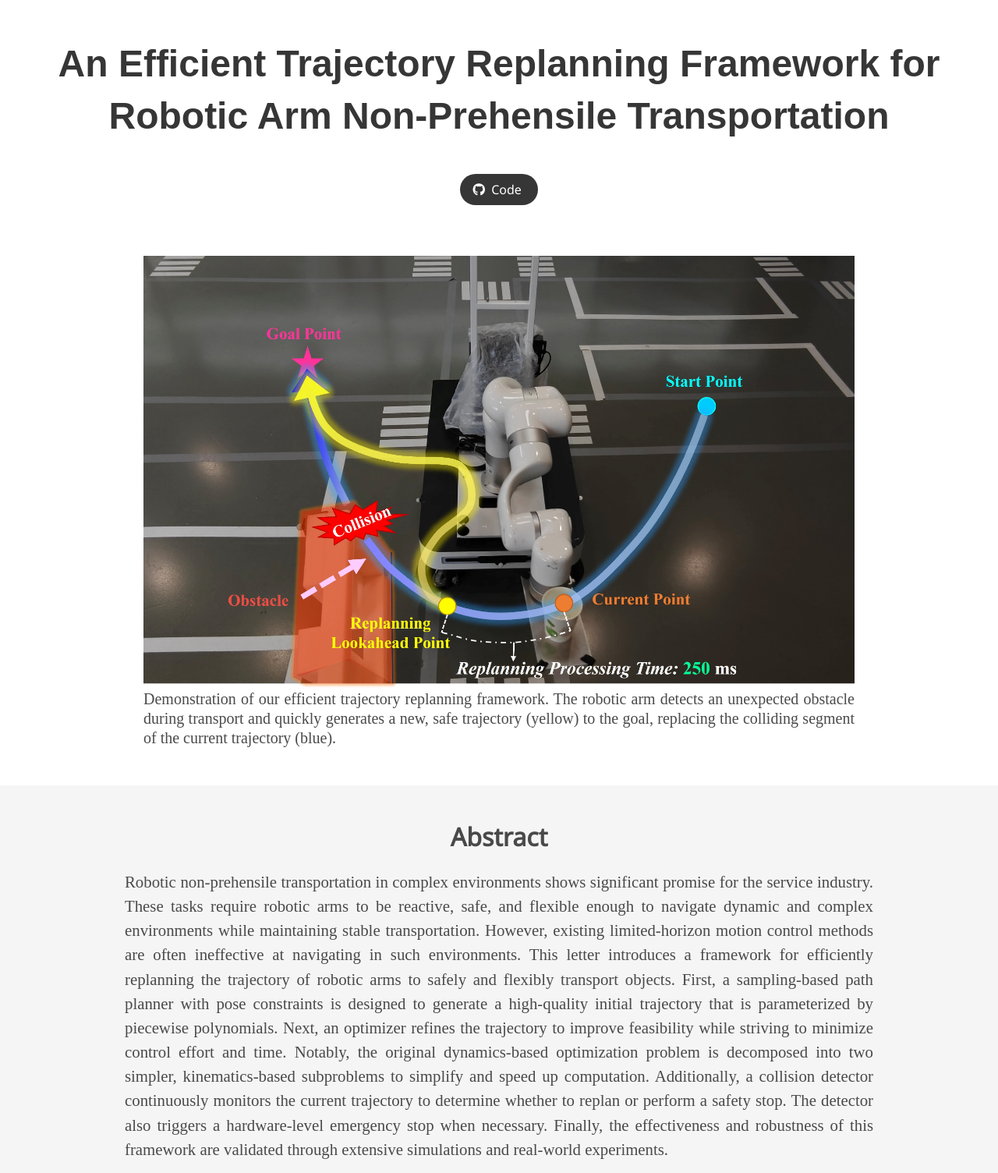
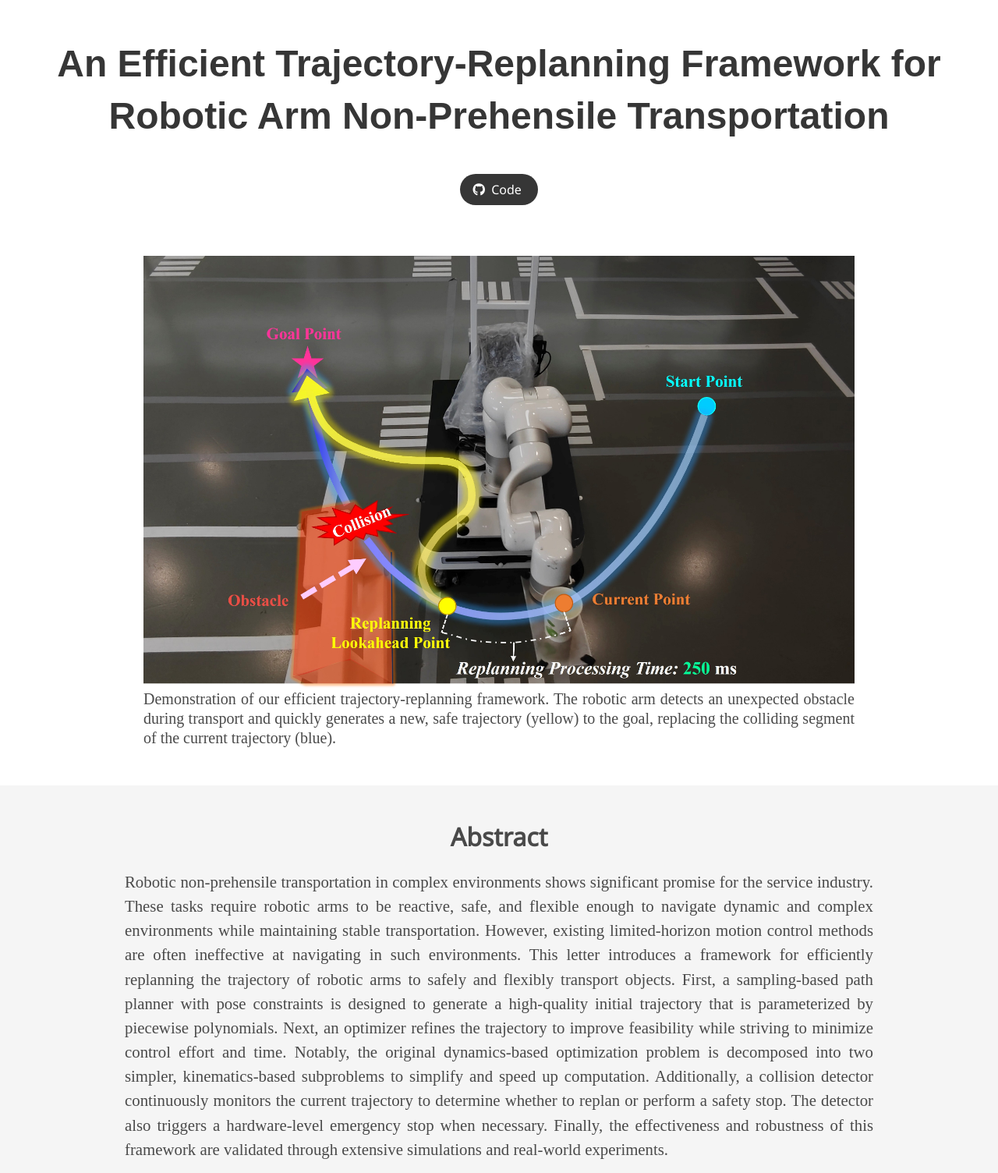
Before and after one commit to Auto-RoboticsLab/non-prehensile-transportation, a plain HTML site: page index.html in a window 1280 px wide. Shown: the top 1504 px of the page at 78% size. Drawn offline with nearby package versions, Linux system fonts and the light colour scheme; some icons are missing; a web font is replaced by a local one.

Commit message:
"4th commit"

```diff
--- a/index.html
+++ b/index.html
@@ -22,7 +22,7 @@
   <meta name="keywords" content="KEYWORDS SHOULD BE PLACED HERE">
   <meta name="viewport" content="width=device-width, initial-scale=1">
 
-  <title>An Efficient Trajectory Replanning Framework for Robotic Arm Non-Prehensile Transportation</title>
+  <title>An Efficient Trajectory-Replanning Framework for Robotic Arm Non-Prehensile Transportation</title>
   <link rel="icon" type="image/x-icon" href="static/images/flag.jpg">
   <link href="https://fonts.googleapis.com/css?family=Google+Sans|Noto+Sans|Castoro"
   rel="stylesheet">
@@ -50,11 +50,9 @@
         <div class="columns is-centered">
           <div class="column has-text-centered">
             <h1 class="title is-1 publication-title">
-              <span>An Efficient Trajectory Replanning Framework for</span><br>
+              <span>An Efficient Trajectory-Replanning Framework for</span><br>
               <span>Robotic Arm Non-Prehensile Transportation</span>
             </h1>
-            <!-- <h1 class="title is-1 publication-title">An Efficient Trajectory Replanning Framework<br>for Robotic Arm Non-Prehensile Transportation</h1> -->
-            <!-- <h1 class="title is-1 publication-title">An Efficient Trajectory Replanning Framework for Robotic Arm Non-Prehensile Transportation</h1> -->
             <!-- Paper authors -->
             <!-- <div class="is-size-5 publication-authors">
               <span class="author-block">
@@ -145,7 +143,7 @@
       <div class="hero-body">
         <img src="static/images/Fig00.jpg" alt="sss">
         <h2 class="subtitle has-text-justified">
-          Demonstration of our efficient trajectory replanning framework. The robotic arm detects an unexpected obstacle during transport and quickly generates a new, safe trajectory (yellow) to the goal, replacing the colliding segment of the current trajectory (blue).
+          Demonstration of our efficient trajectory-replanning framework. The robotic arm detects an unexpected obstacle during transport and quickly generates a new, safe trajectory (yellow) to the goal, replacing the colliding segment of the current trajectory (blue).
         </h2>
       </div>
     </div>
@@ -504,7 +502,7 @@
           <h2 class="title is-3">Conclusion</h2>
           <div class="content has-text-justified">
             <p>
-              This letter introduces a holistic trajectory replanning framework that enables safe, flexible, and efficient non-prehensile transportation. Extensive experiments demonstrate the effectiveness and robustness of the proposed method. Despite its effectiveness, our method has limitations. First, the model neglects angular acceleration, which can result in stability constraint violations during aggressive motion. This risk is exacerbated by parametric uncertainties, such as an unmodeled CoM position, which can cause trajectories deemed safe by the planner to fail in practice. Additionally, the current approach is incompatible with moving obstacles for two reasons: (1) the front-end path planner searches in configuration space, and cannot incorporate the spatio-temporal motion information of moving obstacles; and (2) there is no unified representation for dynamic (time‑varying) maps. Furthermore, the robotic arm's full autonomy is limited by its reliance on the motion-capture system. Future work will focus on creating a parameter-robust planner and a fully autonomous system to address these issues.
+              This letter introduces a holistic trajectory-replanning framework that enables safe, flexible, and efficient non-prehensile transportation. Extensive experiments demonstrate the effectiveness and robustness of the proposed method. Despite its effectiveness, our method has limitations. First, the model neglects angular acceleration, which can result in stability constraint violations during aggressive motion. This risk is exacerbated by parametric uncertainties, such as an unmodeled CoM position, which can cause trajectories deemed safe by the planner to fail in practice. Additionally, the current approach is incompatible with moving obstacles for two reasons: (1) the front-end path planner searches in configuration space, and cannot incorporate the spatio-temporal motion information of moving obstacles; and (2) there is no unified representation for dynamic (time‑varying) maps. Furthermore, the robotic arm's full autonomy is limited by its reliance on the motion-capture system. Future work will focus on creating a parameter-robust planner and a fully autonomous system to address these issues.
             </p>
           </div>
         </div>
```
